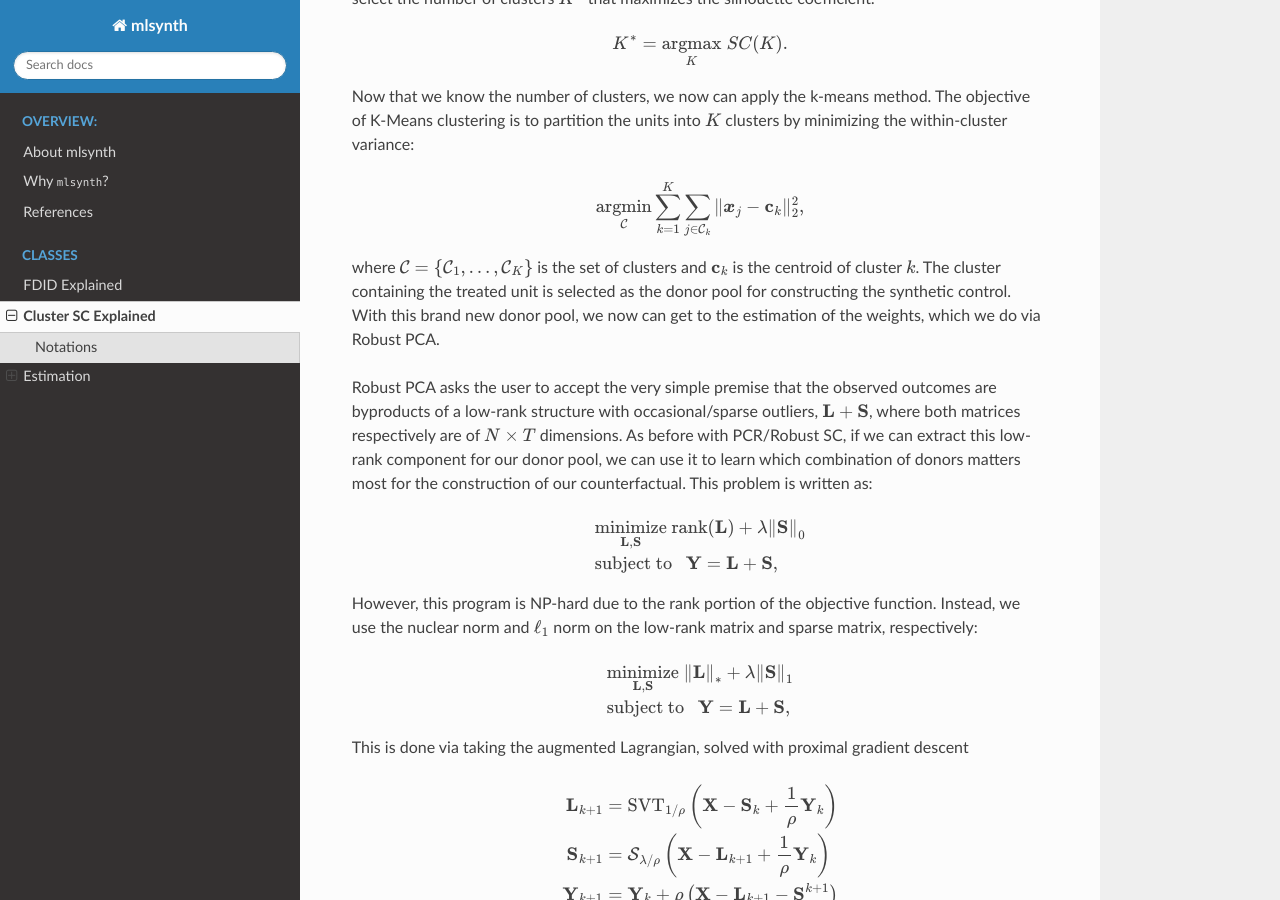
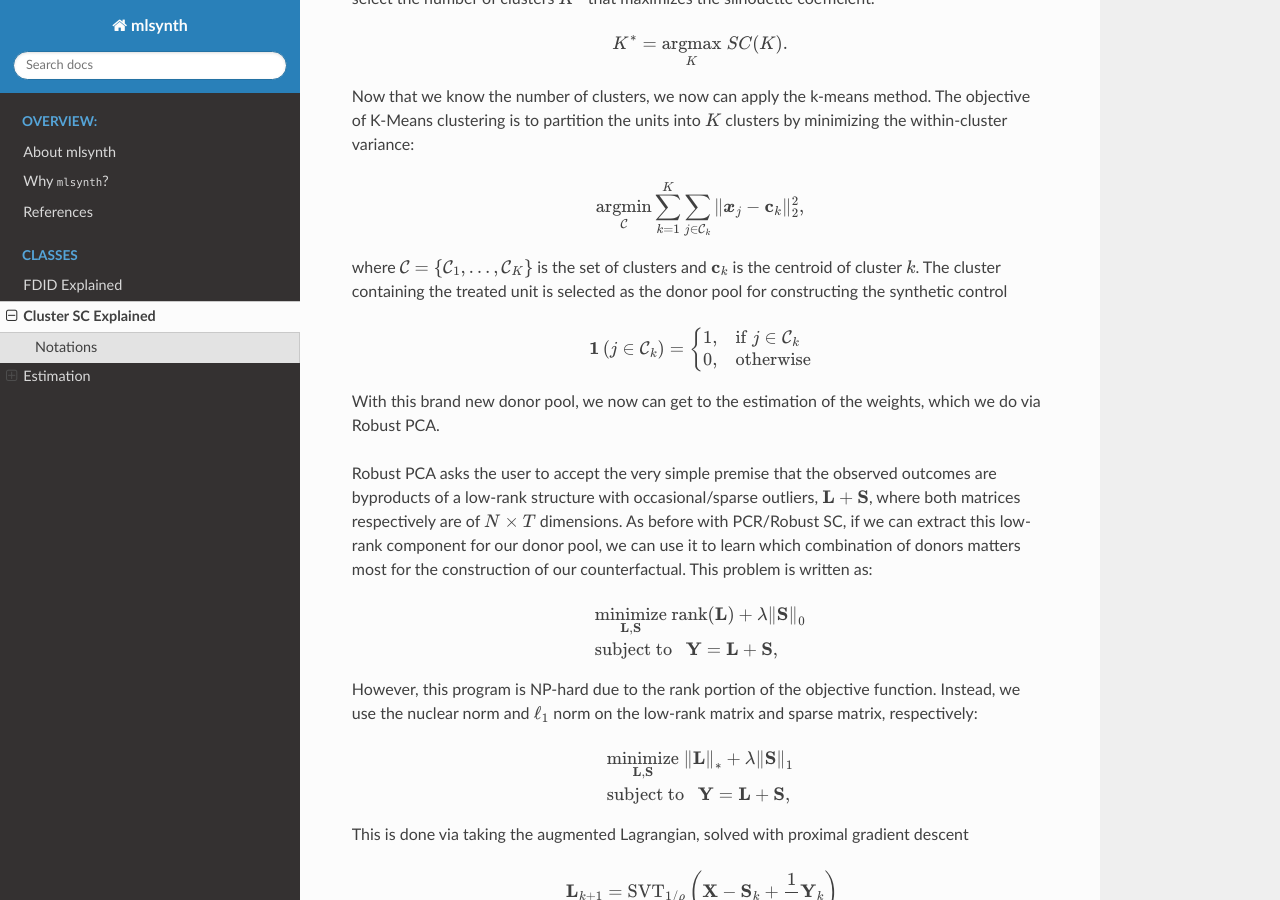
Before and after one commit to jgreathouse9/mlsynth, a Sphinx documentation site: the page built from docs/clustersc.rst, in a window 1280 px wide and 900 px high, scrolled down 2977 px. Built offline with Sphinx 7.4.7 and the Read the Docs theme 3.1.0, drawn with Linux system fonts in a browser that asks for light colours; pages that are not in the unit, such as notebooks, are missing from menus.

Commit message:
Update clustersc.rst

```diff
--- a/docs/clustersc.rst
+++ b/docs/clustersc.rst
@@ -87,7 +87,17 @@ Now that we know the number of clusters, we now can apply the k-means method. Th
 .. math::
    \underset{\mathcal{C}}{\mathrm{argmin}} \sum_{k=1}^{K} \sum_{j \in \mathcal{C}_k} \|\boldsymbol{x}_j - \mathbf{c}_k\|_2^2,
 
-where :math:`\mathcal{C} = \{\mathcal{C}_1, \ldots, \mathcal{C}_K\}` is the set of clusters and :math:`\mathbf{c}_k` is the centroid of cluster :math:`k`. The cluster containing the treated unit is selected as the donor pool for constructing the synthetic control. With this brand new donor pool, we now can get to the estimation of the weights, which we do via Robust PCA.
+where :math:`\mathcal{C} = \{\mathcal{C}_1, \ldots, \mathcal{C}_K\}` is the set of clusters and :math:`\mathbf{c}_k` is the centroid of cluster :math:`k`. The cluster containing the treated unit is selected as the donor pool for constructing the synthetic control
+
+.. math::
+
+    \mathbf{1}\left( j \in \mathcal{C}_k \right) =
+    \begin{cases}
+    1, & \text{if } j \in \mathcal{C}_k \\
+    0, & \text{otherwise}
+    \end{cases}
+
+With this brand new donor pool, we now can get to the estimation of the weights, which we do via Robust PCA.
 
 
 Robust PCA asks the user to accept the very simple premise that the observed outcomes are byproducts of a low-rank structure with occasional/sparse outliers, :math:`\mathbf{L} + \mathbf{S}`, where both matrices respectively are of :math:`N \times T` dimensions. As before with PCR/Robust SC, if we can extract this low-rank component for our donor pool, we can use it to learn which combination of donors matters most for the construction of our counterfactual. This problem is written as:
```
